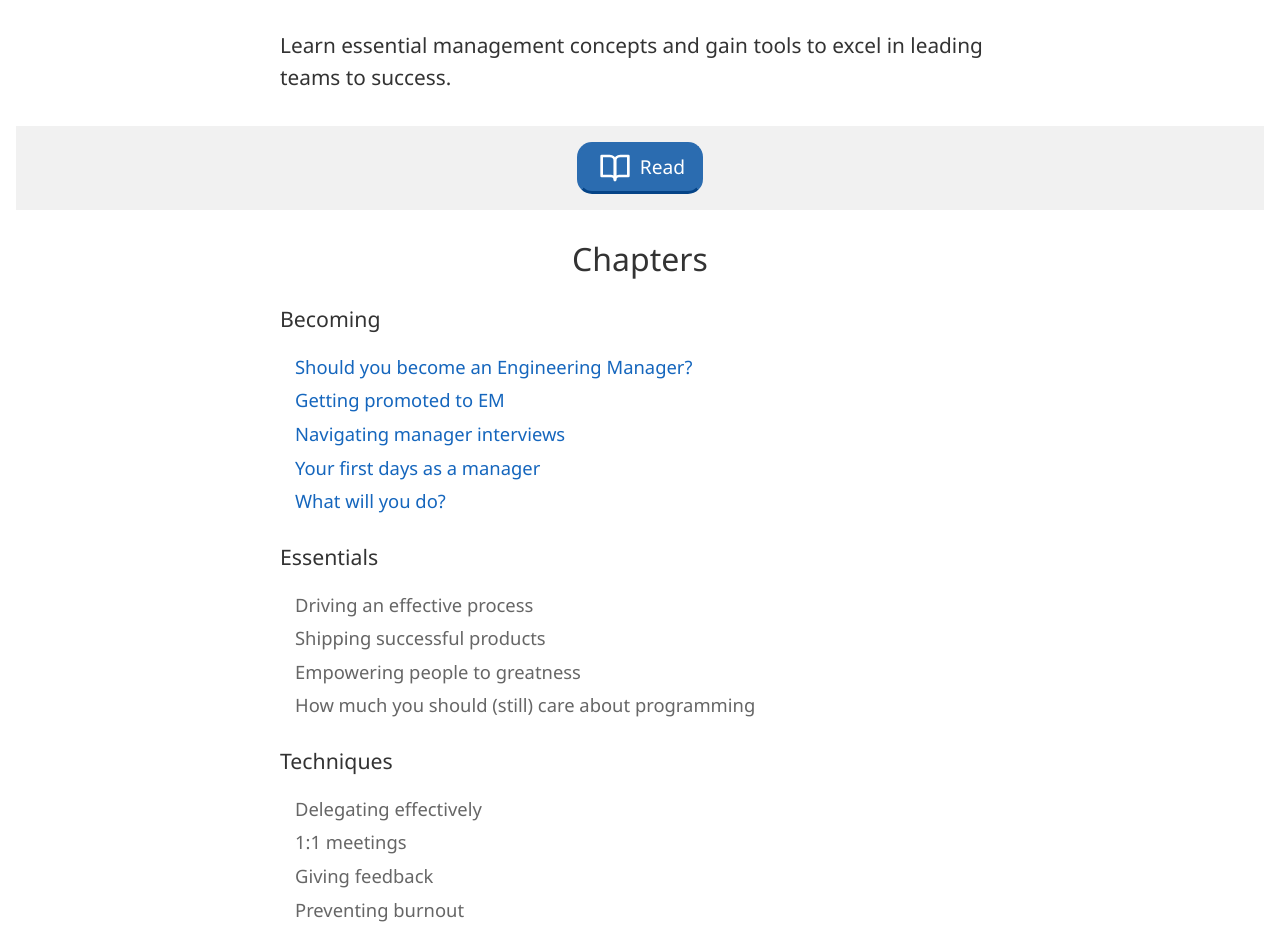
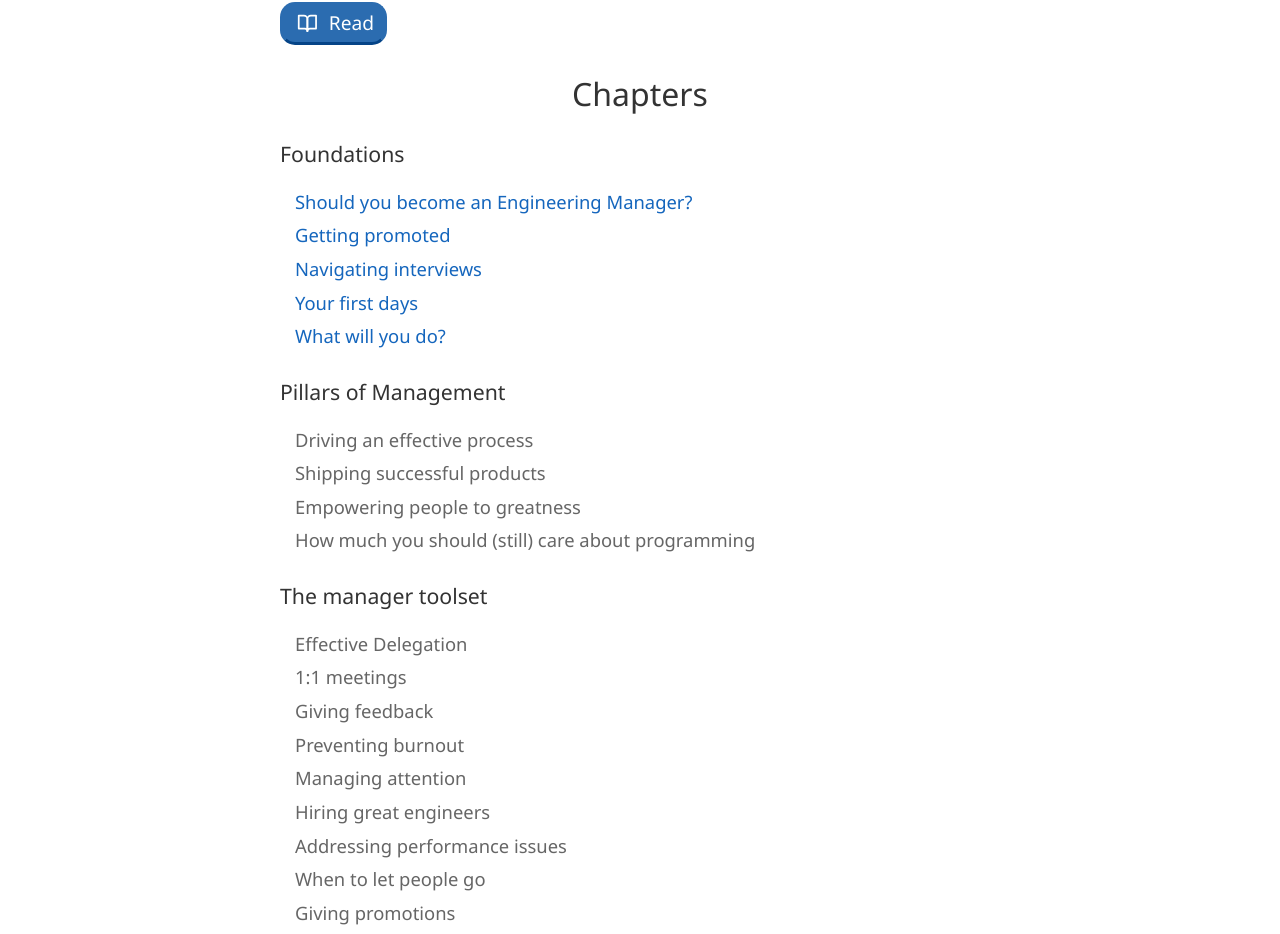
Before and after one commit to JampaUchoa/the-art-of-engineering-management, a Next.js app: page / in a window 1280 px wide. Shown: the part 395-1329 px from the top of the page. Built offline with nearby package versions, Linux system fonts and the light colour scheme.

Commit message:
organize chapters

```diff
--- a/_chapters/4_first-days.md
+++ b/_chapters/4_first-days.md
@@ -1,6 +1,7 @@
 ---
 title: "Your first days"
 section: "Becoming"
+slug: "your-first-days-as-a-manager"
 ready: true
 ---
 
--- a/_chapters/5_what-should-engineering-managers-do.md
+++ b/_chapters/5_what-should-engineering-managers-do.md
@@ -1,6 +1,7 @@
 ---
 title: "What should Engineering Managers be doing"
 section: "Becoming"
+slug: "what-should-engineering-managers-be-doing"
 ready: true
 ---
 
--- a/src/app/_components/intro/home.scss
+++ b/src/app/_components/intro/home.scss
@@ -56,24 +56,19 @@
         }
 
     }
-    .buttons{
-        margin: 0 auto;
-        text-align: center;
-        background-color: var(--image-border);
-    }
     .chapter-navigator{
         display: inline-block;
         text-align: center;
         max-width: auto;
-        margin: 0 auto;
+        padding: 0;
         .next{
-            gap: 5px;
+            gap: 7px;
             display: flex;
-            padding: 7px 15px;
+            padding: 5px 10px;
             text-align: center;
         }
         svg{
-            font-size: 2rem;
+            font-size: 1.3rem;
         }
     }
 }
--- a/src/app/_components/intro/home.tsx
+++ b/src/app/_components/intro/home.tsx
@@ -10,16 +10,13 @@ export function Home() {
     <div className="home-page">
       <div className="intro-text">
         <h2>
-          From starting to mastering the craft
+        Build high-impact teams and products, thrive as a technology leader.
         </h2>
         <p>
-          In this book, you'll find practical advice drawn from real-world experiences that shows how the Engineering Management role varies significantly across different scenarios — and how to succeed no matter which.
-        </p>
-        <p>
-          Learn essential management concepts and gain tools to excel in leading teams to success.
+        Learn practical strategies to master engineering management by leveraging your engineering skills.
         </p>
       </div>
-      <div className="buttons">
+      <div className="buttons intro-text">
         <div className="chapter-navigator">
           <a className="next" href={`/chapters/${chapter1.slug}`}>
             <FiBookOpen />
--- a/src/lib/toc.ts
+++ b/src/lib/toc.ts
@@ -4,17 +4,17 @@ const chapters = getAllPosts();
 
 const plannedChapters = [
     {
-        "title": "Becoming",
+        "title": "Foundations",
         "subtopics": [
             "Should you become an Engineering Manager?",
-            "Getting promoted to EM",
-            "Navigating manager interviews",
-            "Your first days as a manager",
+            "Getting promoted",
+            "Navigating interviews",
+            "Your first days",
             "What will you do?",
         ]
     },
     {
-        "title": "Essentials",
+        "title": "Pillars of Management",
         "subtopics": [
             "Driving an effective process",
             "Shipping successful products",
@@ -23,16 +23,17 @@ const plannedChapters = [
         ]
     },
     {
-        "title": "Techniques",
+        "title": "The manager toolset",
         "subtopics": [
-            "Delegating effectively",
+            "Effective Delegation",
             "1:1 meetings",
             "Giving feedback",
             "Preventing burnout",
-            "Managing everyone's attention",
+            "Managing attention",
             "Hiring great engineers",
-            "Addressing performance issues/firing",
-            "Promoting people"
+            "Addressing performance issues",
+            "When to let people go",
+            "Giving promotions"
         ]
     }
 ]
```
